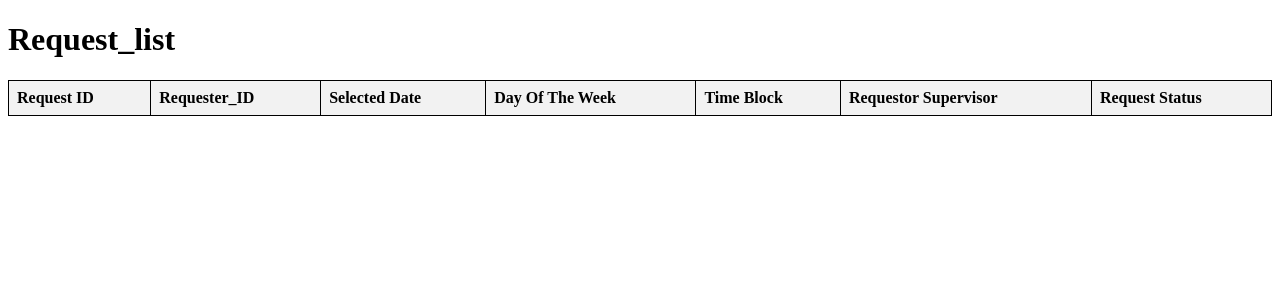
After one commit to hyinki/spm-g8t7, a Python web app: template flask/templates/managerview.html in a window 1280 px wide. The commit adds this page. Shown: the top 300 px of the page. Run offline with Jinja, Linux system fonts and the light colour scheme; the template is opened without the code that fills it, so the values that code supplies are empty.

Commit message:
Rolebased access + View WFH Req
Provides basic role based access based on whether the employee ID is recorded to be managing people and provides the buttons leading to functions that were requested.

Provides a brief prototype to view WFH requests from the MySQL table.

```diff
--- /dev/null
+++ b/flask/templates/managerview.html
@@ -0,0 +1,55 @@
+<!DOCTYPE html>
+<html lang="en">
+<head>
+    <meta charset="UTF-8">
+    <meta name="viewport" content="width=device-width, initial-scale=1.0">
+    <title>Employee List</title>
+    <style>
+        table {
+            width: 100%;
+            border-collapse: collapse;
+        }
+        table, th, td {
+            border: 1px solid black;
+        }
+        th, td {
+            padding: 8px;
+            text-align: left;
+        }
+        th {
+            background-color: #f2f2f2;
+        }
+    </style>
+</head>
+<body>
+    <h1>Request_list</h1>
+    <table>
+        <thead>
+            <tr>
+                <th>Request ID</th>
+                <th>Requester_ID</th>
+                <th>Selected Date</th>
+                <th>Day Of The Week</th>
+                <th>Time Block</th>
+                <th>Requestor Supervisor</th>
+                <th>Request Status</th>
+            </tr>
+        </thead>
+        <tbody>
+            {% if session['managecount'] > 0 %}
+            {% for request in requests %}
+            <tr>
+                <td>{{ request.request_ID }}</td>
+                <td>{{ request.Requester_ID }}</td>
+                <td>{{ request.selected_date }}</td>
+                <td>{{ request.day_of_week }}</td>
+                <td>{{ request.time_block }}</td>
+                <td>{{ request.Requester_Supervisor }}</td>
+                <td>{{ request.Request_Status }}</td>
+            </tr>
+            {% endfor %}
+            {% endif %}
+        </tbody>
+    </table>
+</body>
+</html>
```
Also changed, not shown: flask/Classes/Employees.py (+16 -0 lines), flask/app.py (+28 -1 lines), flask/templates/homepage.html (+11 -0 lines), flask/templates/viewownrequests.html (added, +53 -0 lines).
